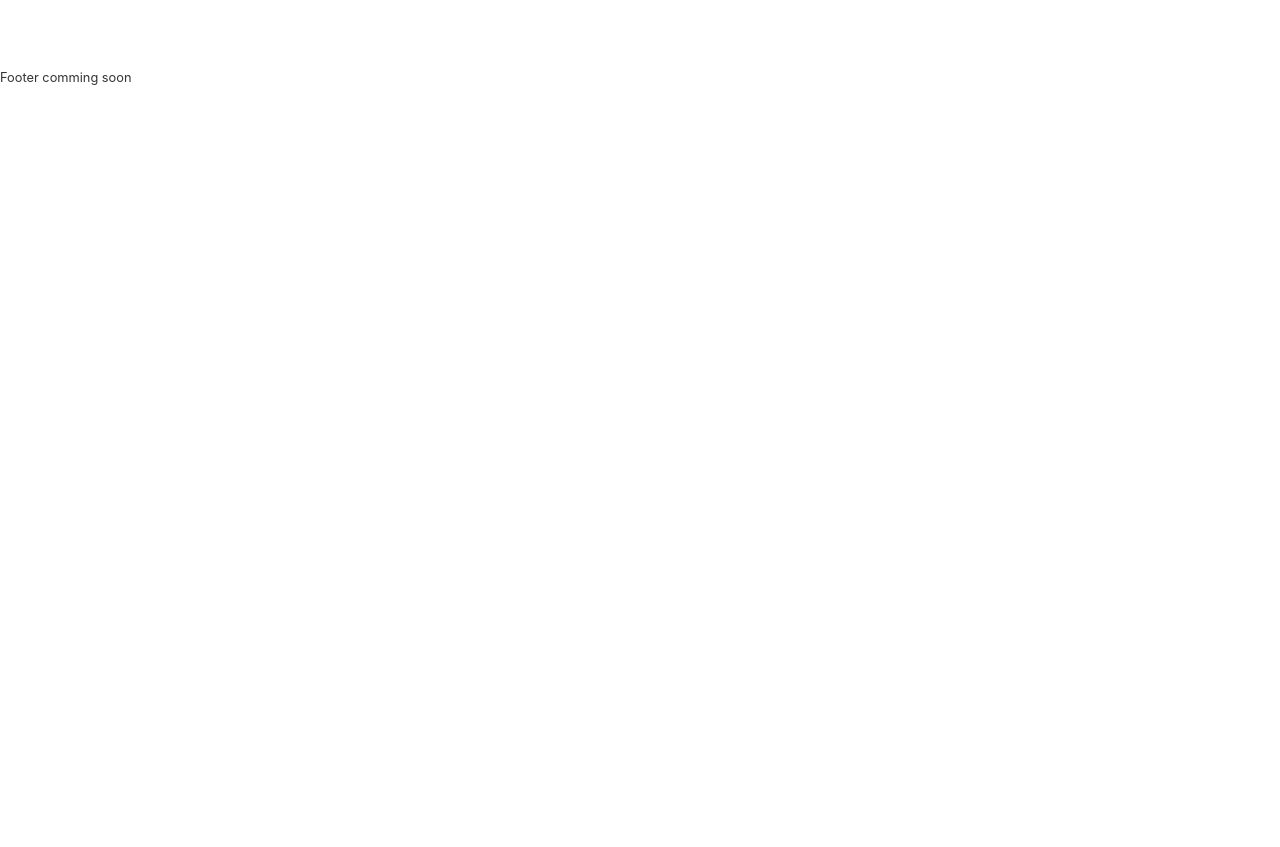
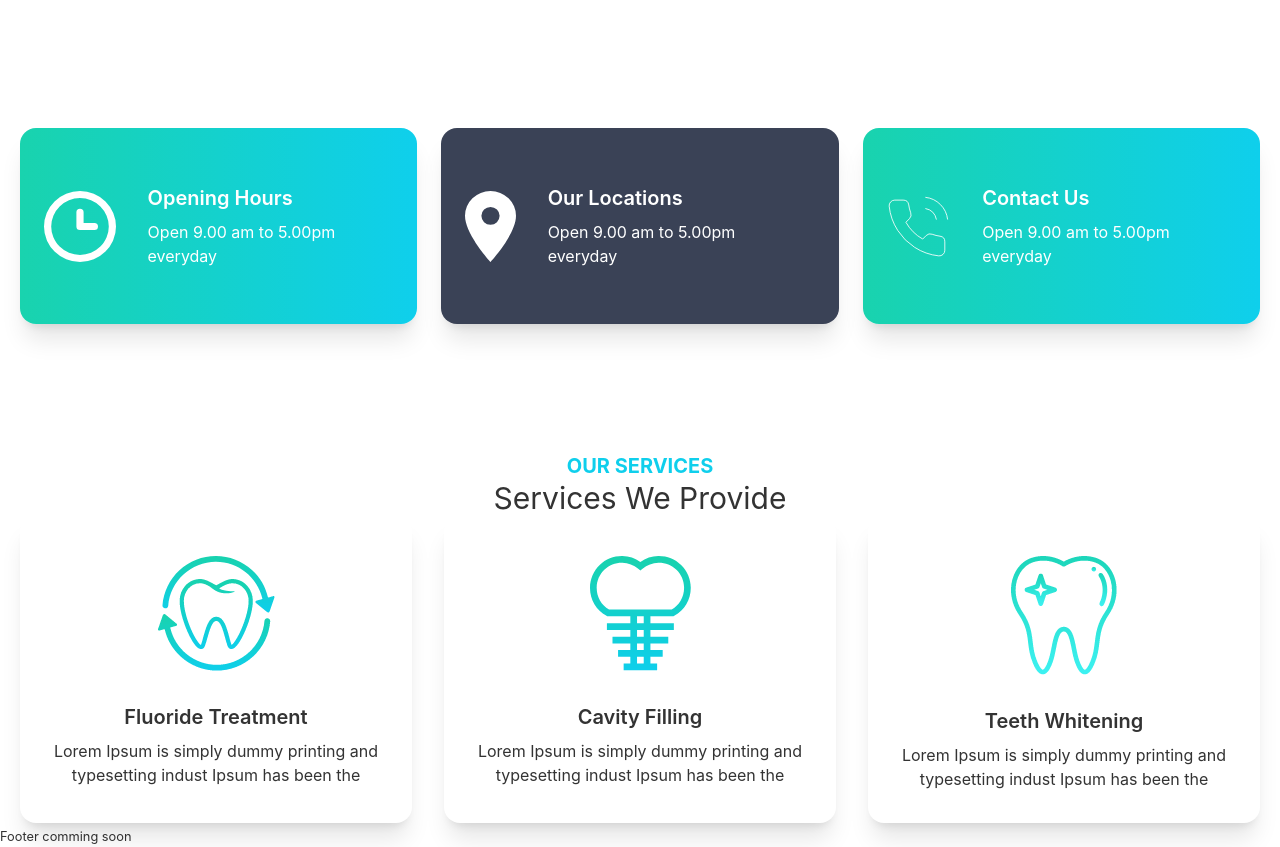
Before and after one commit to jibananando/doctors-portal-client, a React (Create React App) app: page / in a window 1280 px wide. Shown: the part 521-1368 px from the top of the page. Before the commit the page ends 800 px from the top, so only its background shows below. Built offline with nearby package versions, Linux system fonts and the light colour scheme.

Commit message:
Added Card info and services part

```diff
--- a/src/Pages/Home/Home/Home.js
+++ b/src/Pages/Home/Home/Home.js
@@ -1,10 +1,14 @@
 import React from 'react';
 import Banner from '../Banner/Banner';
+import InfoCards from '../InfoCards/InfoCards';
+import Services from '../Services/Services';
 
 const Home = () => {
     return (
         <div className='mx-5'>
             <Banner></Banner>
+            <InfoCards></InfoCards>
+            <Services></Services>
         </div>
     );
 };
--- /dev/null
+++ b/src/Pages/Home/InfoCards/InfoCard.js
@@ -0,0 +1,18 @@
+import React from 'react';
+
+const InfoCard = ({ card }) => {
+    const { name, description, icon, bgClass } = card;
+    return (
+        <div className={`card text-white p-6 md:card-side shadow-xl ${bgClass}`}>
+            <figure>
+                <img src={icon} alt="Movie" />
+            </figure>
+            <div className="card-body">
+                <h2 className="card-title">{name}</h2>
+                <p>{description}</p>
+            </div>
+        </div>
+    );
+};
+
+export default InfoCard;
--- /dev/null
+++ b/src/Pages/Home/InfoCards/InfoCards.js
@@ -0,0 +1,45 @@
+import React from 'react';
+import clock from '../../../assets/icons/clock.svg';
+import marker from '../../../assets/icons/marker.svg';
+import phone from '../../../assets/icons/phone.svg';
+import InfoCard from './InfoCard';
+
+const InfoCards = () => {
+
+    const cardData = [
+        {
+            id: 1,
+            name: 'Opening Hours',
+            description: 'Open 9.00 am to 5.00pm everyday',
+            icon: clock,
+            bgClass: 'bg-gradient-to-r from-secondary to-primary'
+        },
+        {
+            id: 2,
+            name: 'Our Locations',
+            description: 'Open 9.00 am to 5.00pm everyday',
+            icon: marker,
+            bgClass: 'bg-accent'
+        },
+        {
+            id: 3,
+            name: 'Contact Us',
+            description: 'Open 9.00 am to 5.00pm everyday',
+            icon: phone,
+            bgClass: 'bg-gradient-to-r from-secondary to-primary'
+        },
+    ]
+
+    return (
+        <div className='grid mt-32 gap-6 grid-cols-1 md:grid-cols-2 lg:grid-cols-3'>
+            {
+                cardData.map(card => <InfoCard
+                    key={card.id}
+                    card={card}
+                ></InfoCard>)
+            }
+        </div>
+    );
+};
+
+export default InfoCards;
--- /dev/null
+++ b/src/Pages/Home/Services/Service.js
@@ -0,0 +1,18 @@
+import React from 'react';
+
+const Service = ({ service }) => {
+    const { name, description, img } = service;
+    return (
+        <div className="card bg-base-100 shadow-xl">
+            <figure className="px-10 pt-10">
+                <img src={img} alt="Shoes" className="rounded-xl" />
+            </figure>
+            <div className="card-body items-center text-center">
+                <h2 className="card-title">{name}</h2>
+                <p>{description}</p>
+            </div>
+        </div>
+    );
+};
+
+export default Service;
--- /dev/null
+++ b/src/Pages/Home/Services/Services.js
@@ -0,0 +1,48 @@
+import React from 'react';
+import fluoride from '../../../assets/images/fluoride.png'
+import cavity from '../../../assets/images/cavity.png'
+import whitening from '../../../assets/images/whitening.png'
+import Service from './Service';
+
+const Services = () => {
+
+    const servicesData = [
+        {
+            id: 1,
+            name: 'Fluoride Treatment',
+            description: 'Lorem Ipsum is simply dummy printing and typesetting indust Ipsum has been the',
+            img: fluoride
+        },
+        {
+            id: 2,
+            name: 'Cavity Filling',
+            description: 'Lorem Ipsum is simply dummy printing and typesetting indust Ipsum has been the',
+            img: cavity
+        },
+        {
+            id: 3,
+            name: 'Teeth Whitening',
+            description: 'Lorem Ipsum is simply dummy printing and typesetting indust Ipsum has been the',
+            img: whitening
+        },
+    ]
+
+    return (
+        <div className='mt-32'>
+            <div className='text-center'>
+                <h3 className='text-xl font-bold text-primary uppercase'>Our Services</h3>
+                <h2 className='text-3xl'>Services We Provide</h2>
+            </div>
+            <div className='grid gap-8 grid-cols-1 md:grid-cols-2 lg:grid-cols-3'>
+                {
+                    servicesData.map(service => <Service
+                        key={service.id}
+                        service={service}
+                    ></Service>)
+                }
+            </div>
+        </div>
+    );
+};
+
+export default Services;
```
